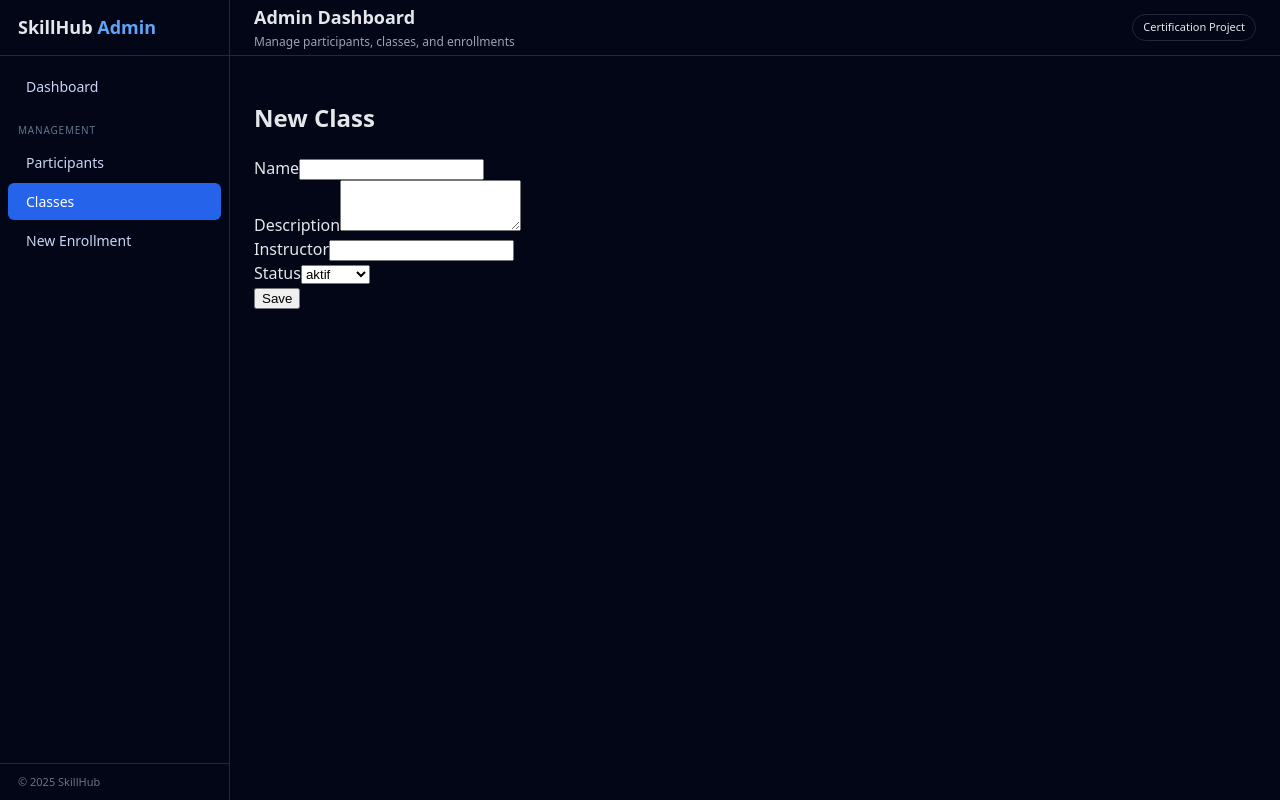
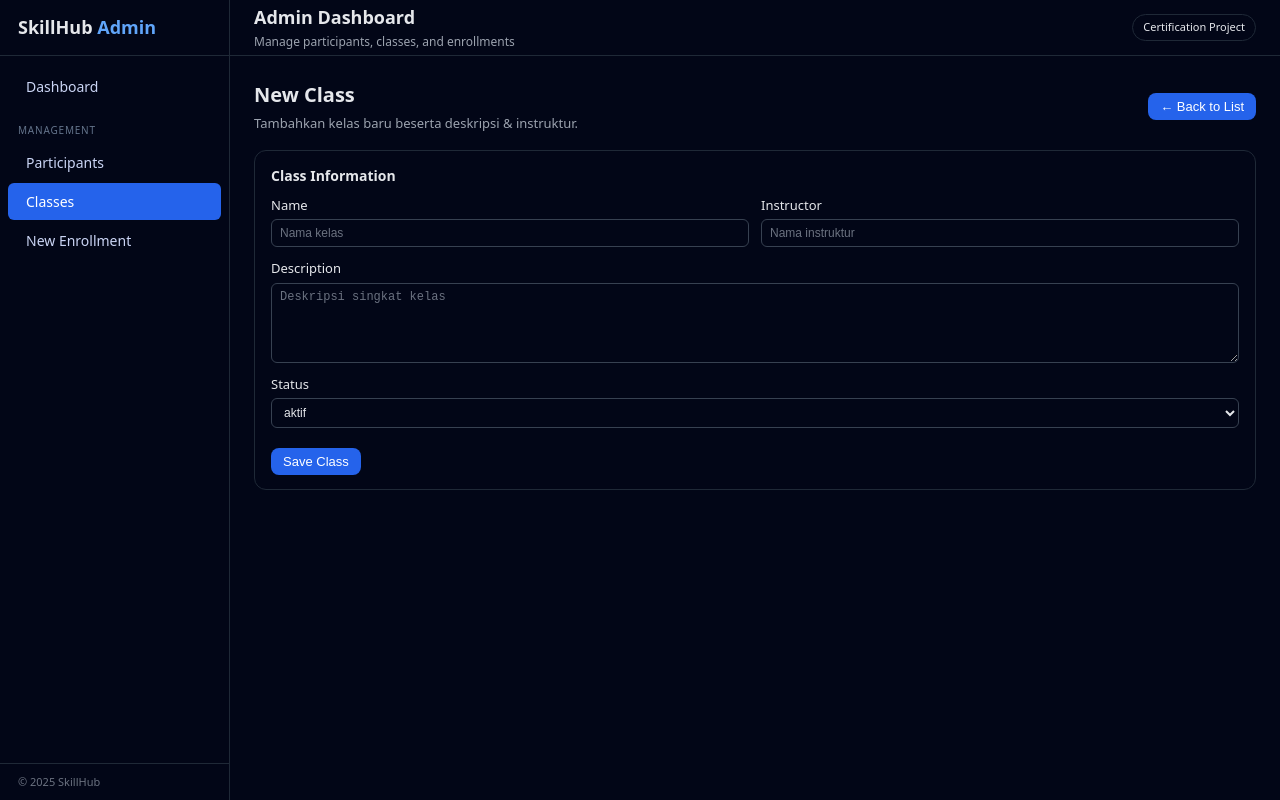
Before and after one commit to hendra0123/skillhub-frontend, a React (Vite) app: page /classes/new in a window 1280 px wide. Built offline with nearby package versions, Linux system fonts and the light colour scheme.

Commit message:
feat: enhance New Class page layout and form structure with improved styling and error handling

```diff
--- a/src/App.css
+++ b/src/App.css
@@ -371,3 +371,8 @@
 .select {
   width: 100%;
 }
+
+textarea.input {
+  resize: vertical;
+  min-height: 80px;
+}
--- a/src/pages/NewClassPage.tsx
+++ b/src/pages/NewClassPage.tsx
@@ -29,55 +29,91 @@ const NewClassPage: React.FC = () => {
   }
 
   return (
-    <div className="max-w-md space-y-4">
-      <h2 className="text-2xl font-semibold">New Class</h2>
+    <div className="page">
+      {/* HEADER */}
+      <div className="page-header">
+        <div>
+          <h2 className="page-title">New Class</h2>
+          <p className="page-subtitle">
+            Tambahkan kelas baru beserta deskripsi & instruktur.
+          </p>
+        </div>
 
+        <button
+          type="button"
+          className="btn-primary"
+          onClick={() => navigate('/classes')}
+        >
+          ← Back to List
+        </button>
+      </div>
+
+      {/* ERROR */}
       {error && (
-        <div className="text-sm text-red-300 bg-red-900/30 border border-red-500 px-3 py-2 rounded">
+        <div
+          style={{
+            background: '#7f1d1d',
+            color: '#fecaca',
+            padding: '8px 10px',
+            borderRadius: 6,
+            border: '1px solid #dc2626',
+            fontSize: 13,
+          }}
+        >
           {error}
         </div>
       )}
 
-      <form
-        onSubmit={handleSubmit}
-        className="space-y-3 bg-slate-900 p-4 rounded border border-slate-700"
-      >
-        <div className="space-y-1 text-sm">
-          <label className="block font-medium">Name</label>
+      {/* CARD FORM */}
+      <div className="card">
+        <div className="card-title" style={{ marginBottom: 10 }}>
+          Class Information
+        </div>
+
+        <form onSubmit={handleSubmit} className="form-grid">
+          {/* Name */}
+          <div className="form-group">
+            <label className="form-label">Name</label>
             <input
-            className="w-full border border-slate-600 rounded px-2 py-1.5 text-sm text-black"
+              className="input"
               value={form.name}
               onChange={(e) => setForm({ ...form, name: e.target.value })}
+              placeholder="Nama kelas"
             />
           </div>
 
-        <div className="space-y-1 text-sm">
-          <label className="block font-medium">Description</label>
+          {/* Instructor */}
+          <div className="form-group">
+            <label className="form-label">Instructor</label>
+            <input
+              className="input"
+              value={form.instructor}
+              onChange={(e) =>
+                setForm({ ...form, instructor: e.target.value })
+              }
+              placeholder="Nama instruktur"
+            />
+          </div>
+
+          {/* Description */}
+          <div className="form-group" style={{ gridColumn: 'span 2' }}>
+            <label className="form-label">Description</label>
             <textarea
-            className="w-full border border-slate-600 rounded px-2 py-1.5 text-sm text-black"
+              className="input"
               rows={3}
               value={form.description}
               onChange={(e) =>
                 setForm({ ...form, description: e.target.value })
               }
+              placeholder="Deskripsi singkat kelas"
             />
           </div>
 
-        <div className="space-y-1 text-sm">
-          <label className="block font-medium">Instructor</label>
-          <input
-            className="w-full border border-slate-600 rounded px-2 py-1.5 text-sm text-black"
-            value={form.instructor}
-            onChange={(e) =>
-              setForm({ ...form, instructor: e.target.value })
-            }
-          />
-        </div>
-
-        <div className="space-y-1 text-sm">
-          <label className="block font-medium">Status</label>
+          {/* Status */}
+          <div className="form-group" style={{ gridColumn: 'span 2' }}>
+            <label className="form-label">Status</label>
             <select
-            className="w-full border border-slate-600 rounded px-2 py-1.5 text-sm text-black"
+              className="select"
               value={form.status}
               onChange={(e) => setForm({ ...form, status: e.target.value })}
             >
@@ -86,14 +122,14 @@ const NewClassPage: React.FC = () => {
             </select>
           </div>
 
-        <button
-          type="submit"
-          disabled={loading}
-          className="px-3 py-1.5 rounded bg-blue-600 text-white text-sm disabled:opacity-60"
-        >
-          {loading ? 'Saving...' : 'Save'}
+          {/* ACTIONS */}
+          <div className="form-action-row">
+            <button type="submit" className="btn-primary" disabled={loading}>
+              {loading ? 'Saving...' : 'Save Class'}
             </button>
+          </div>
         </form>
+      </div>
     </div>
   );
 };
```
Lines whose indentation alone changed are shown as unchanged.
